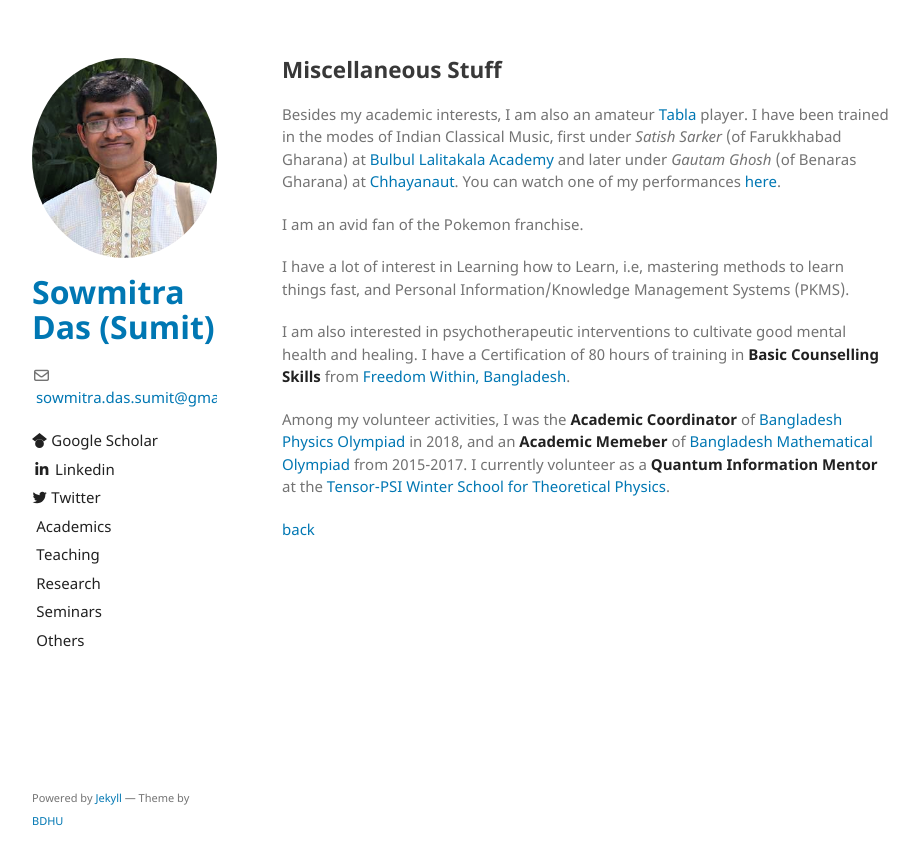
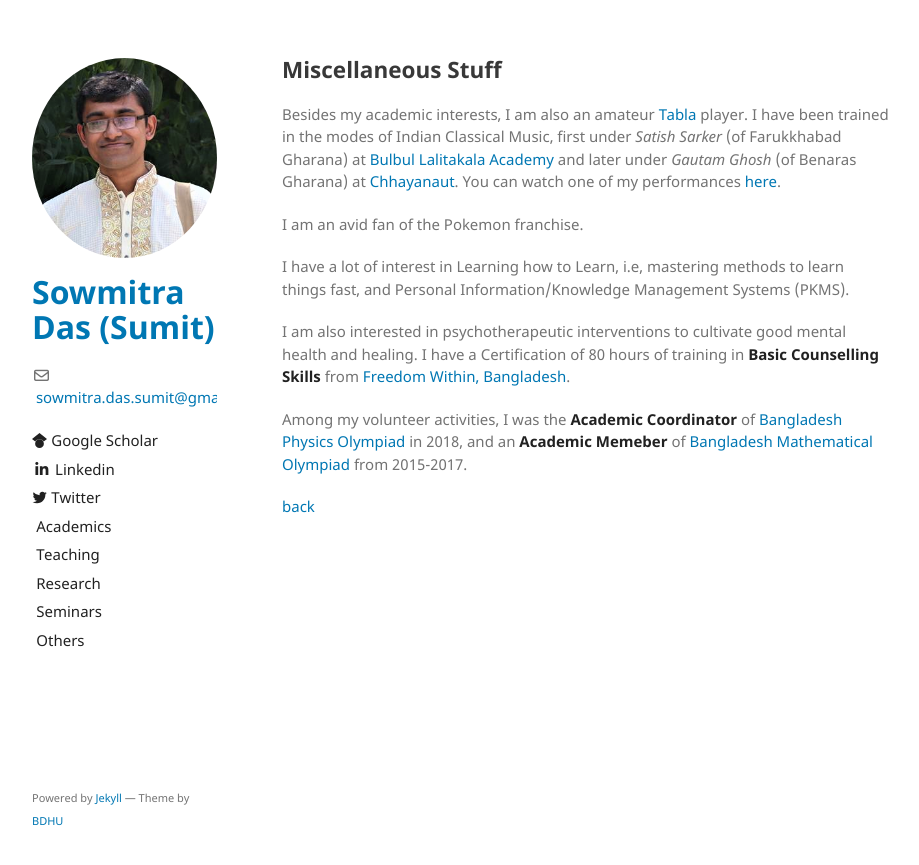
Before and after one commit to sowmitra-das-sumit/sowmitra-das-sumit.github.io, a Jekyll site: the page built from others.md, in a window 1280 px wide. Shown: the top 865 px of the page, without its empty margins (178-1097 px from the left). Built offline with Jekyll 4.4.1, drawn with Linux system fonts in a browser that asks for light colours; the repository's description, which GitHub fills in, is left out; our own code applies the rules of GitHub Pages for plain Markdown files.

Commit message:
Update others.md

```diff
--- a/others.md
+++ b/others.md
@@ -12,6 +12,6 @@ I have a lot of interest in Learning how to Learn, i.e, mastering methods to lea
 
 I am also interested in psychotherapeutic interventions to cultivate good mental health and healing. I have a Certification of 80 hours of training in **Basic Counselling Skills** from [Freedom Within, Bangladesh](https://freedomwithinbd.org/).
 
-Among my volunteer activities, I was the **Academic Coordinator** of [Bangladesh Physics Olympiad](https://www.bdpho.org/) in 2018, and an **Academic Memeber** of [Bangladesh Mathematical Olympiad](https://matholympiad.org.bd/) from 2015-2017. I currently volunteer as a **Quantum Information Mentor** at the [Tensor-PSI Winter School for Theoretical Physics](https://tensorcollege.org/tensor-psi-undergraduate-winter-school-for-theoretical-physics/).
+Among my volunteer activities, I was the **Academic Coordinator** of [Bangladesh Physics Olympiad](https://www.bdpho.org/) in 2018, and an **Academic Memeber** of [Bangladesh Mathematical Olympiad](https://matholympiad.org.bd/) from 2015-2017.
 
 [back](./)
```
